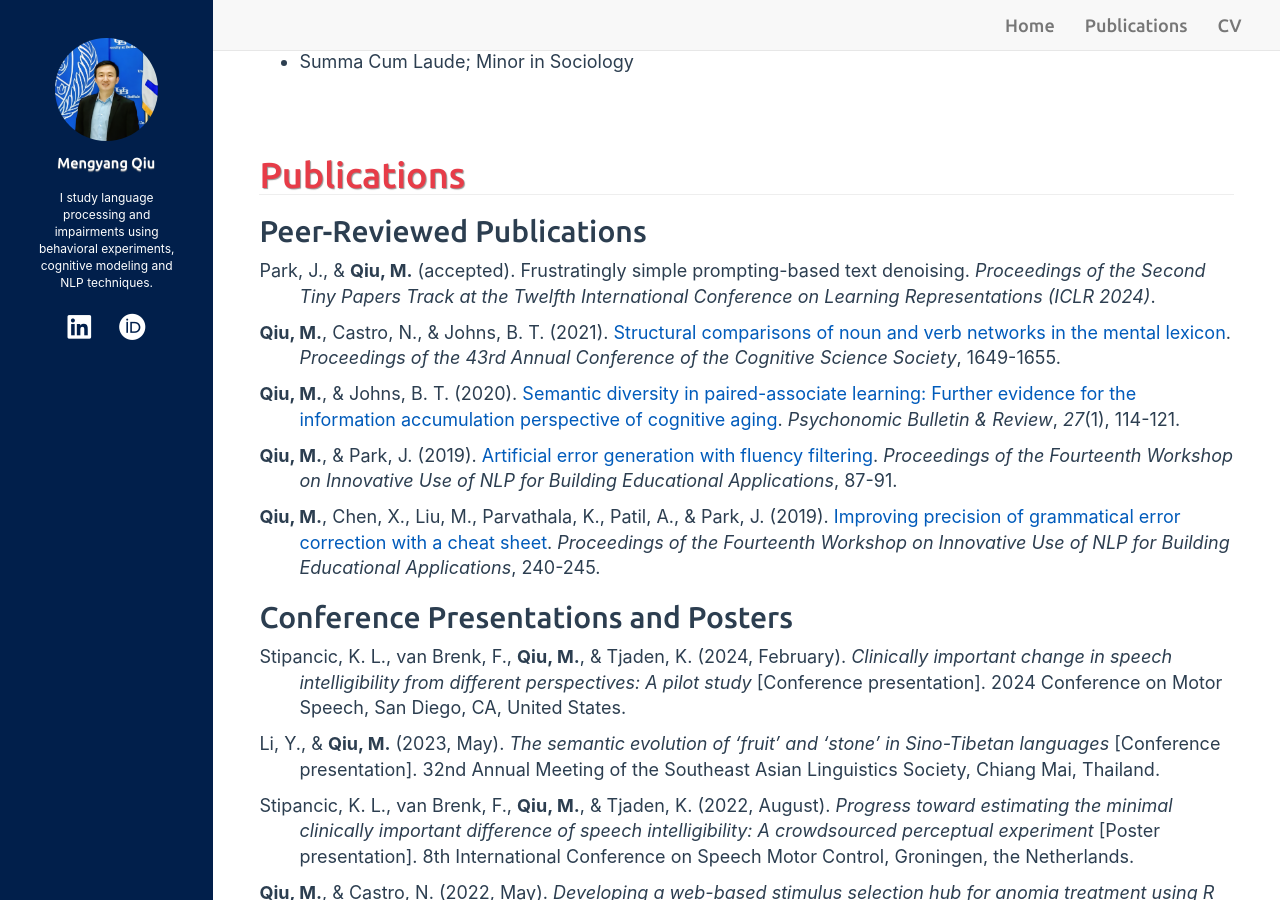
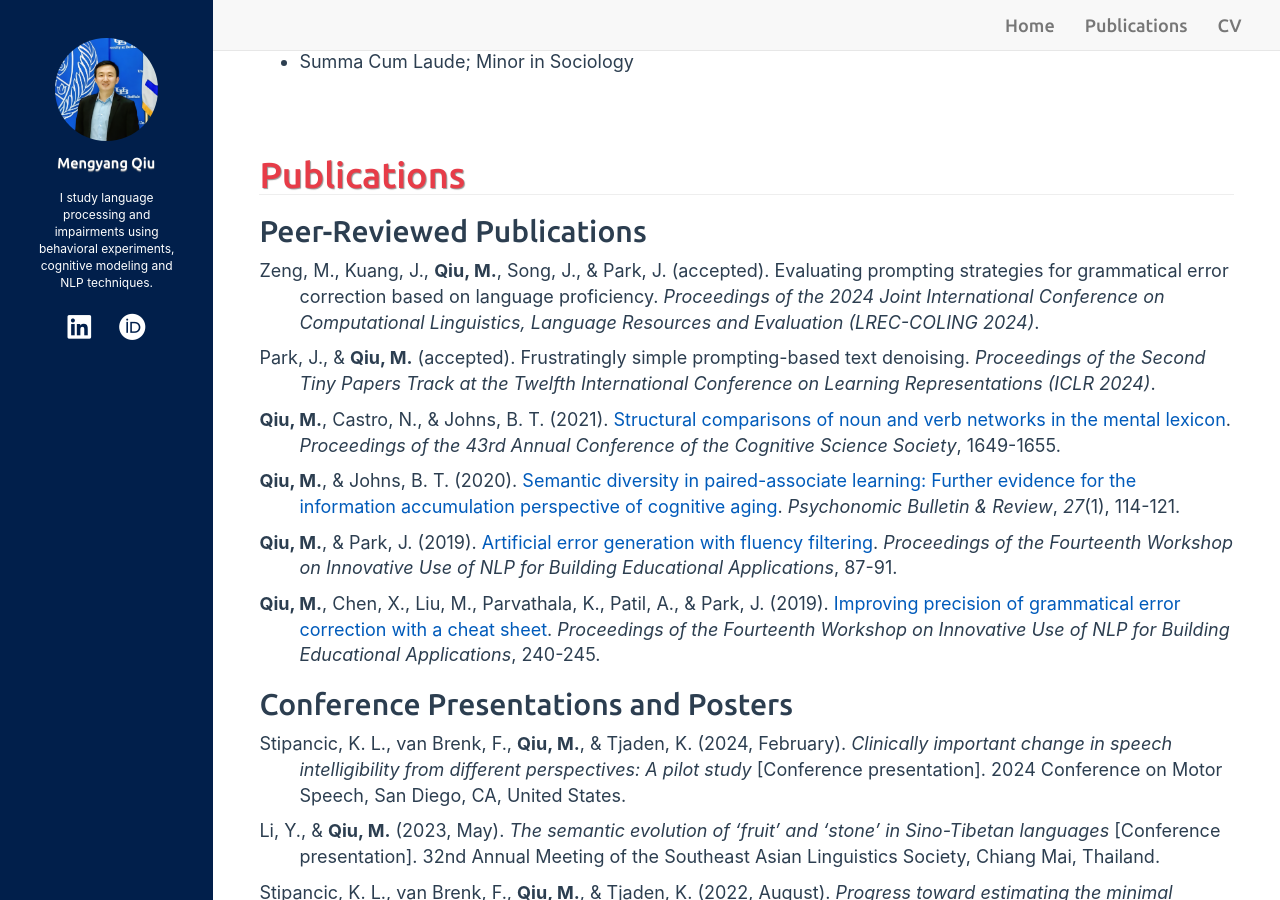
Before and after one commit to mengyangq/mengyangq.github.io, a Jekyll site: the page built from index.html, in a window 1280 px wide and 900 px high, scrolled down 895 px. Built offline with Jekyll 4.4.1, drawn with Linux system fonts in a browser that asks for light colours; nearby versions of some CDN libraries; a style sheet for code colours, icons or effects is not loaded.

Commit message:
Update publications.md

```diff
--- a/_includes/publications.md
+++ b/_includes/publications.md
@@ -1,6 +1,8 @@
 # Publications
 
 ## Peer-Reviewed Publications
+
+<p style="padding-left: 40px; text-indent: -40px;">Zeng, M., Kuang, J., <strong>Qiu, M.</strong>, Song, J., & Park, J. (accepted). Evaluating prompting strategies for grammatical error correction based on language proficiency. <em>Proceedings of the 2024 Joint International Conference on Computational Linguistics, Language Resources and Evaluation (LREC-COLING 2024)</em>.</p>
 
 <p style="padding-left: 40px; text-indent: -40px;">Park, J., & <strong>Qiu, M.</strong> (accepted). Frustratingly simple prompting-based text denoising. <em>Proceedings of the Second Tiny Papers Track at the Twelfth International Conference on Learning Representations (ICLR 2024)</em>.</p>
 
```
